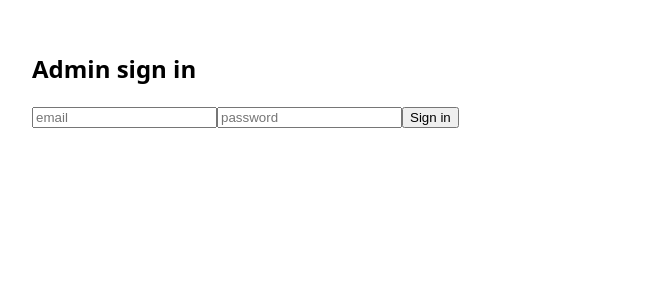
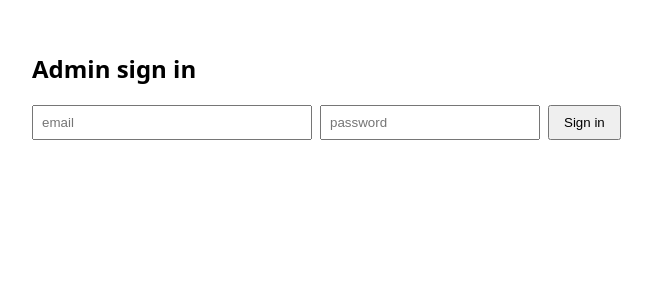
Before and after one commit to oliverktoo/jamii-pool-app, a Next.js app in the folder web/: page /admin in a window 1280 px wide. Shown: the top 300 px of the page, without its empty margins (0-652 px from the left). Built offline with nearby package versions, Linux system fonts and the light colour scheme; no server answers.

Commit message:
fix(admin): remove reload loop from AdminGuard

```diff
--- a/web/components/AdminGuard.tsx
+++ b/web/components/AdminGuard.tsx
@@ -1,45 +1,95 @@
 import { useEffect, useState } from 'react';
 import { supabase } from '../lib/supabaseClient';
 
-export async function checkAdmin() {
-  const { data: u } = await supabase.auth.getUser();
-  const user = u?.user;
-  if (!user) return { user: null, isAdmin: false };
-  const { data } = await supabase
+async function isAdmin(): Promise<'noauth' | 'denied' | 'ok'> {
+  const { data: sessData, error: sErr } = await supabase.auth.getSession();
+  if (sErr) return 'noauth';
+  const session = sessData?.session;
+  if (!session?.user?.id) return 'noauth';
+
+  const { data, error } = await supabase
     .from('admins')
     .select('user_id')
-    .eq('user_id', user.id)
+    .eq('user_id', session.user.id)
     .maybeSingle();
-  return { user, isAdmin: !!data };
+
+  if (error) return 'denied';
+  return data ? 'ok' : 'denied';
 }
 
 export default function AdminGuard({ children }: { children: React.ReactNode }) {
   const [state, setState] = useState<'loading' | 'noauth' | 'denied' | 'ok'>('loading');
-  const [email, setEmail] = useState(''); const [password, setPassword] = useState('');
+  const [email, setEmail] = useState('');
+  const [password, setPassword] = useState('');
+  const [err, setErr] = useState<string | null>(null);
+
+  const check = async () => {
+    setErr(null);
+    try {
+      const res = await isAdmin();
+      setState(res);
+    } catch (e: any) {
+      setErr(e?.message ?? String(e));
+      setState('noauth');
+    }
+  };
 
   useEffect(() => {
-    (async () => {
-      const { isAdmin, user } = await checkAdmin();
-      if (!user) setState('noauth');
-      else if (!isAdmin) setState('denied');
-      else setState('ok');
-    })();
-    const { data: sub } = supabase.auth.onAuthStateChange((_e, _s) => location.reload());
+    check();
+    const { data: sub } = supabase.auth.onAuthStateChange((_event, _session) => {
+      // Just re-check, do NOT reload
+      check();
+    });
     return () => sub.subscription.unsubscribe();
   }, []);
 
-  if (state === 'loading') return <div style={{padding:24}}>Checking access…</div>;
-  if (state === 'noauth') return (
-    <main style={{padding:24,fontFamily:'system-ui'}}>
-      <h2>Admin sign in</h2>
-      <input placeholder="email" value={email} onChange={e=>setEmail(e.target.value)} />
-      <input placeholder="password" type="password" value={password} onChange={e=>setPassword(e.target.value)} />
-      <button onClick={async ()=>{
-        const { error } = await supabase.auth.signInWithPassword({ email, password });
-        if (error) alert(error.message);
-      }}>Sign in</button>
-    </main>
-  );
-  if (state === 'denied') return <div style={{padding:24}}>You are signed in but not an admin.</div>;
+  if (state === 'loading') {
+    return <main style={{ padding: 24, fontFamily: 'system-ui' }}>
+      <p>Checking access…</p>
+      {err && <p style={{ color: 'crimson' }}>Error: {err}</p>}
+    </main>;
+  }
+
+  if (state === 'noauth') {
+    return (
+      <main style={{ padding: 24, fontFamily: 'system-ui' }}>
+        <h2>Admin sign in</h2>
+        <div style={{ display: 'flex', gap: 8, flexWrap: 'wrap', margin: '8px 0' }}>
+          <input
+            placeholder="email"
+            value={email}
+            onChange={e => setEmail(e.target.value)}
+            style={{ padding: 8, minWidth: 260 }}
+          />
+          <input
+            placeholder="password"
+            type="password"
+            value={password}
+            onChange={e => setPassword(e.target.value)}
+            style={{ padding: 8, minWidth: 200 }}
+          />
+          <button
+            onClick={async () => {
+              setErr(null);
+              const { error } = await supabase.auth.signInWithPassword({ email, password });
+              if (error) setErr(error.message);
+            }}
+            style={{ padding: '8px 14px' }}
+          >
+            Sign in
+          </button>
+        </div>
+        {err && <p style={{ color: 'crimson' }}>{err}</p>}
+      </main>
+    );
+  }
+
+  if (state === 'denied') {
+    return <main style={{ padding: 24, fontFamily: 'system-ui' }}>
+      <h2>Access denied</h2>
+      <p>You are signed in but not an admin for this app.</p>
+    </main>;
+  }
+
   return <>{children}</>;
 }
```
